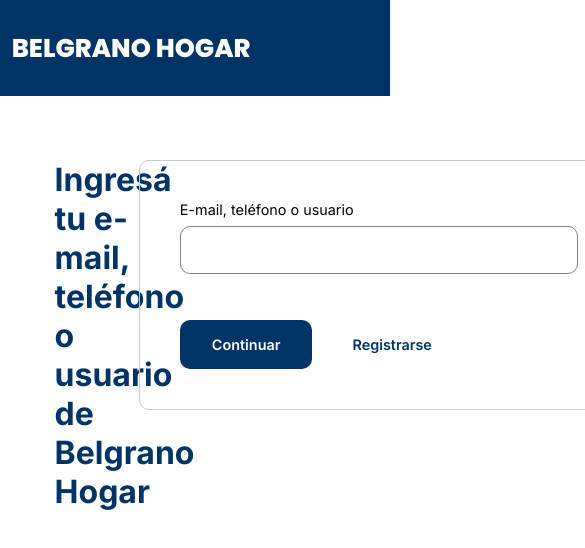
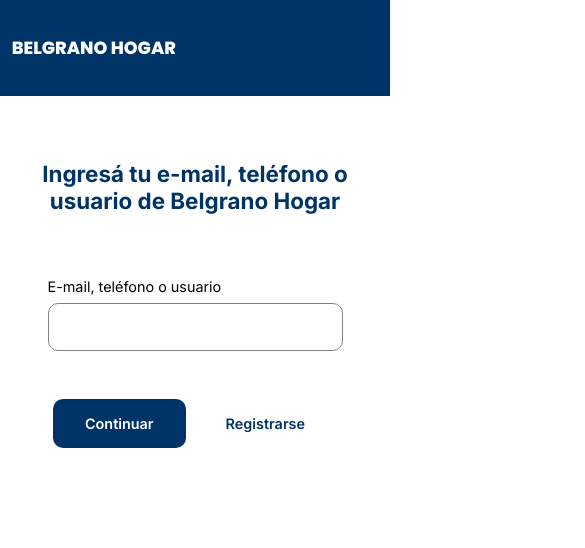
Before and after one commit to EnzoMasotta/proyectoIntegrador1, a plain HTML site: page login.html in a window 390 px wide. Shown: the top 548 px of the page, 585 px wide, since content can reach past the window. Drawn offline with Linux system fonts and the light colour scheme.

Commit message:
Responsive avanzado

```diff
--- a/style_login.css
+++ b/style_login.css
@@ -52,7 +52,7 @@ section h1{
 
     color: var(--primary-color);
 
-    font-size: 2rem;
+    font-size: 1.8rem;
 }
 
 form{
@@ -131,3 +131,83 @@ form .button:hover{
 
     transition: all .3s;
 }
+
+@media (max-width:1200px){
+    section{
+        flex-direction: column;
+        justify-content: center;
+        align-items: center;
+
+        gap: 1.5rem;
+    }
+
+    section h1{
+        display: flex;
+        justify-content: center;
+        text-align: center;
+
+        font-size: 1.6rem;
+
+        width: 100%;
+    }
+
+    form{
+        border: none;
+
+        width: 770px;
+    }
+
+    form .buttons{
+        justify-content: center;
+        align-items: center;
+    }
+}
+
+@media (max-width:800px){
+    .header .logo{
+        font-size: 1.3rem;
+    }
+    form{
+        border: none;
+
+        width: 650px;
+    }
+}
+
+@media (max-width:650px){
+    form{
+        border: none;
+
+        width: 520px;
+    }
+}
+
+@media (max-width:530px){
+    section{
+        padding: 0 7%;
+    }
+
+    form{
+        border: none;
+
+        width: 450px;
+    }
+}
+
+@media (max-width:450px){
+     form{
+        border: none;
+
+        width: 375px;
+    }
+
+    section h1{
+        font-size: 1.4rem;
+
+        width: 100%;
+    }
+
+    .header .logo{
+        font-size: 1.1rem;
+    }
+}
--- a/style_signup.css
+++ b/style_signup.css
@@ -132,3 +132,71 @@ form label{
     background-color: var(--primary-color);
     color: white;
 }
+
+@media (max-width:1200px){
+    .signup_form{
+        border: none;
+
+
+    }
+
+
+}
+
+@media (max-width:800px){
+    .header .logo{
+        font-size: 1.3rem;
+    }
+}
+
+@media (max-width:480px){
+    form .nombre-apellido{
+        flex-direction: column;
+    }
+
+    form .nombre-apellido input{
+        width: 380px;
+    }
+
+    form .data input{
+        width: 380px;
+    }
+
+    .continue_button{
+        bottom: 3rem;
+        right: 3rem;
+    }
+
+    .signup_form{
+        position: initial;
+    }
+
+    .signup_card{
+
+        margin-top: 2rem;
+    }
+
+    input{
+        width: 350px;
+    }
+}
+
+@media (max-width:420px){
+    form .nombre-apellido input{
+        width: 320px;
+    }
+
+    form .data input{
+        width: 320px;
+    }
+}
+
+@media (max-width:360px){
+    form .nombre-apellido input{
+        width: 280px;
+    }
+
+    form .data input{
+        width: 280px;
+    }
+}
```
Also changed, not shown: style.css (+44 -8 lines).
